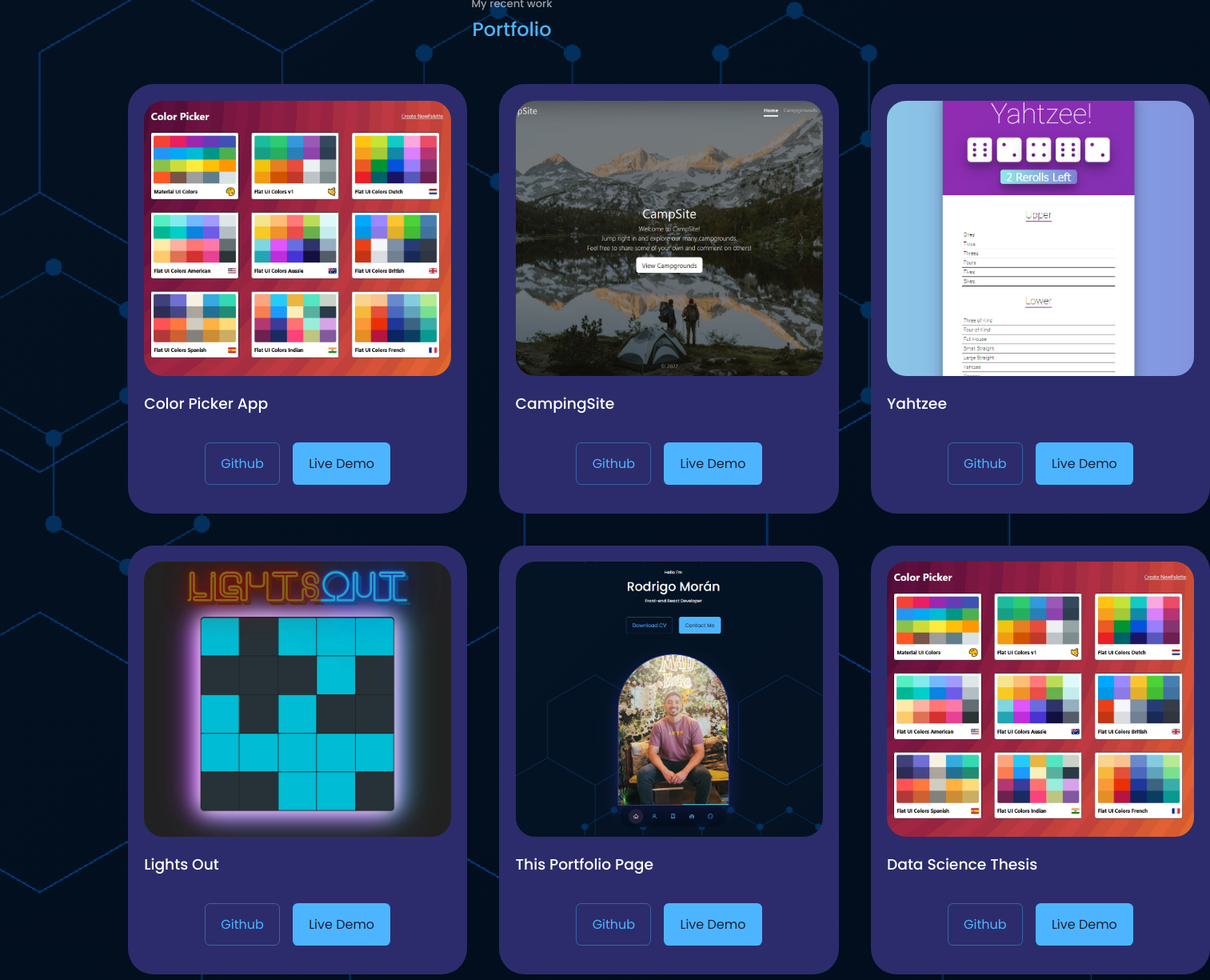
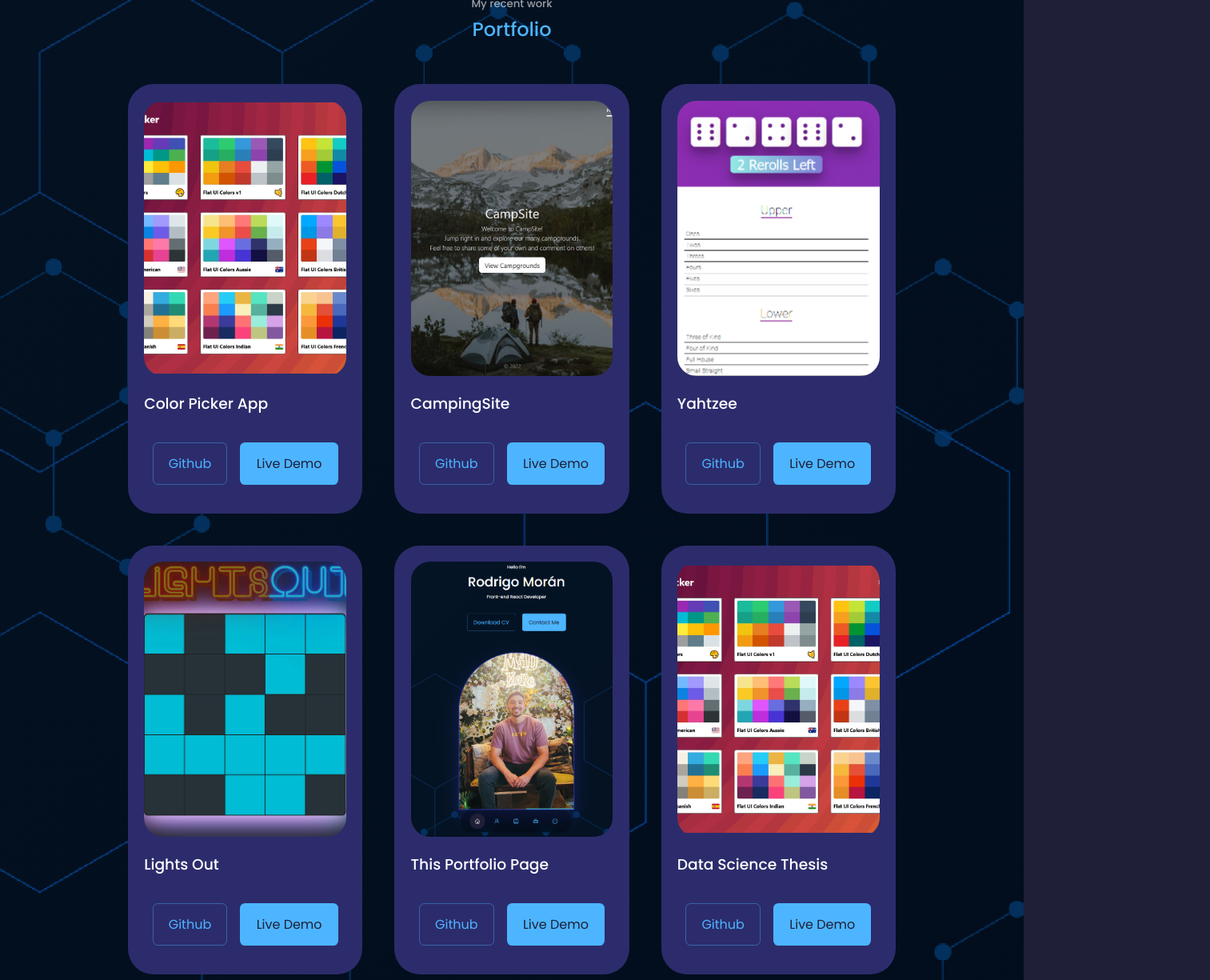
Before and after one commit to Rom1893/myWebpage, a React (Create React App) app: page / in a window 1280 px wide. Shown: the part 2220-3445 px from the top of the page at 80% size, 1513 px wide, since content can reach past the window. Built offline with nearby package versions, Linux system fonts and the light colour scheme.

Commit message:
Fixed responsive styles

```diff
--- a/src/Components/Portfolio/Portfolio.css
+++ b/src/Components/Portfolio/Portfolio.css
@@ -10,6 +10,12 @@
     border-radius: 2rem;
     border: 1px solid transparent;
     transition: var(--transition);
+}
+
+.port {
+    display: flex;
+    justify-content: center;
+    flex-direction: column;
 }
 
 .portfolio_item:hover {
@@ -25,49 +31,55 @@
 .portfolio_image1 {
     background-image: url("../../Assets/index.jpg");
     background-position: center;
-    background-size: 190%;
+    background-size: 710px auto;
+    background-repeat: no-repeat;
     border-radius: 1.5rem;
-    width: 24rem;
+    width: 100%;
     height: 21.5rem;
 }
 .portfolio_image2 {
     background-image: url("../../Assets/title.jpg");
     background-position: center;
-    background-size: 190%;
+    background-size: 730px auto;
+    background-repeat: no-repeat;
     border-radius: 1.5rem;
-    width: 24rem;
+    width: 100%;
     height: 21.5rem;
 }
 .portfolio_image3 {
     background-image: url("../../Assets/Yahtzee.png");
     background-position: center;
-    background-size: 130%;
+    background-size: 600px auto;
+    background-repeat: no-repeat;
     border-radius: 1.5rem;
-    width: 24rem;
+    width: 100%;
     height: 21.5rem;
 }
 .portfolio_image4 {
     background-image: url("../../Assets/lights\ out.png");
     background-position: center;
-    background-size: 100%;
+    background-size: 400px auto;
+    background-repeat: no-repeat;
     border-radius: 1.5rem;
-    width: 24rem;
+    width: 100%;
     height: 21.5rem;
 }
 .portfolio_image5 {
     background-image: url("../../Assets/thispage.png");
     background-position: center;
-    background-size: 150%;
+    background-size: 600px auto;
+    background-repeat: no-repeat;
     border-radius: 1.5rem;
-    width: 24rem;
+    width: 100%;
     height: 21.5rem;
 }
 .portfolio_image6 {
     background-image: url("../../Assets/index.jpg");
     background-position: center;
-    background-size: 190%;
+    background-size: 700px auto;
+    background-repeat: no-repeat;
     border-radius: 1.5rem;
-    width: 24rem;
+    width: 100%;
     height: 21.5rem;
 }
 
@@ -89,7 +101,17 @@
 
 @media screen and (max-width: 600px) {
 
+    .portfolio_item{
+        width: 90%;
+    }
+
+    .portfolio_image1{
+        width: 100%;
+        background-size: 530px 340px;
+    }
+
     .portfolio__container {
+        margin-left: 10%;
         grid-template-columns: 1fr ;
         gap: 1rem;
     }
--- a/src/Components/Portfolio/Portfolio.jsx
+++ b/src/Components/Portfolio/Portfolio.jsx
@@ -10,11 +10,13 @@ export default function Portfolio() {
       <div className="container portfolio__container">
         {PortfolioData.map(m => (
           <article className='portfolio_item' key={m.id}>
-            <div className={`portfolio_image${m.id}`} />
-            <h3>{m.title}</h3>
-            <div className="portoflio-item-cta">
-              <a href="https://github.com" className='btn'>Github</a>
-              <a href="https://github.com" className='btn btn-primary'>Live Demo</a>
+            <div className="port">
+              <div className={`portfolio_image${m.id}`} />
+              <h3>{m.title}</h3>
+              <div className="portoflio-item-cta">
+                <a href="https://github.com" className='btn'>Github</a>
+                <a href="https://github.com" className='btn btn-primary'>Live Demo</a>
+              </div>
             </div>
           </article>
         ))}
```
